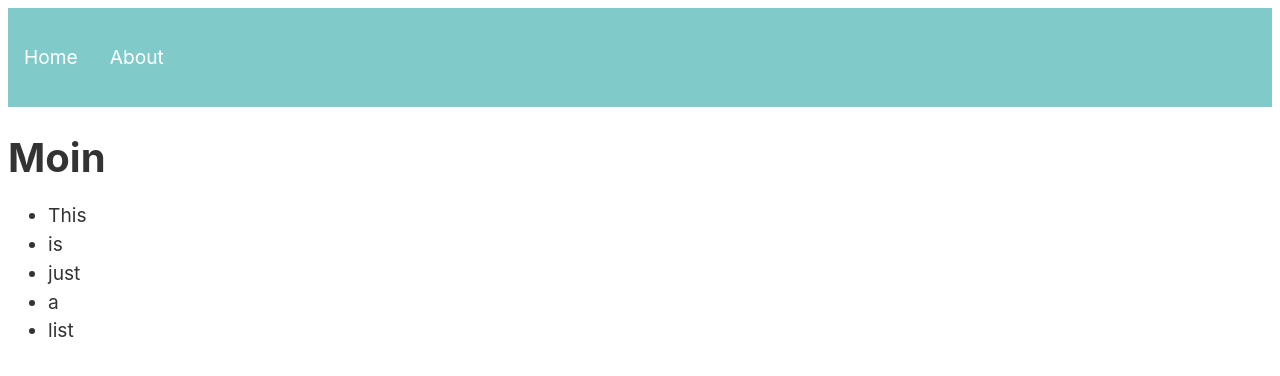
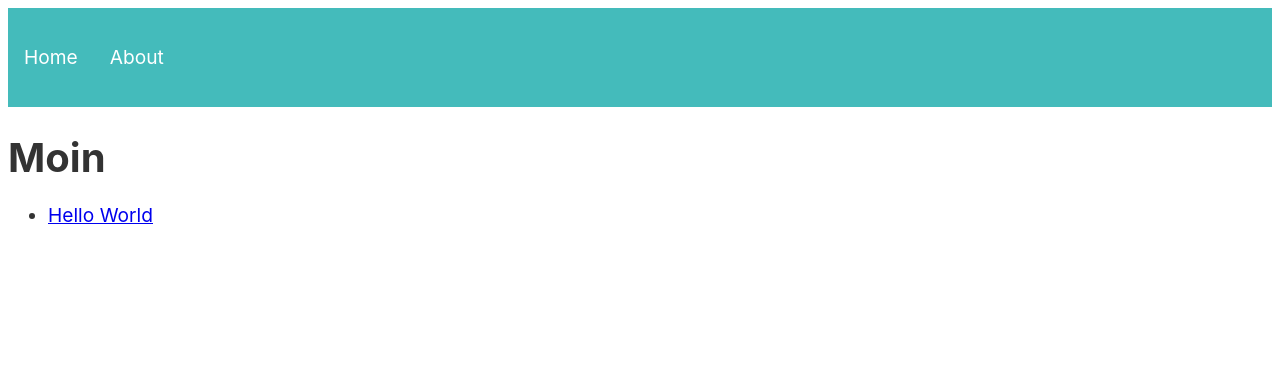
Before and after one commit to tolik518/nextjs-blog, a Next.js app: page / in a window 1280 px wide. Shown: the top 376 px of the page. Built offline with nearby package versions, Linux system fonts and the light colour scheme.

Commit message:
added subroute for a blog post

```diff
--- a/components/NavBar.js
+++ b/components/NavBar.js
@@ -18,7 +18,7 @@ function NavBar() {
             justify-content: space-between;
             align-items: center;
             padding: 1rem 0;
-            background-color: #81caca;
+            background-color: #4BB;
           }
 
           li {
--- a/pages/index.js
+++ b/pages/index.js
@@ -1,4 +1,5 @@
 import Head from "next/head";
+import Link from "next/link";
 
 function HomePage() {
     return <>
@@ -9,11 +10,9 @@ function HomePage() {
         <main>
             <h1>Moin</h1>
             <ul>
-                <li>This</li>
-                <li>is</li>
-                <li>just</li>
-                <li>a</li>
-                <li>list</li>
+                <li>
+                    <Link href="/posts/hello-world">Hello World</Link>
+                </li>
             </ul>
         </main>
     </>
--- a/styles/globals.css
+++ b/styles/globals.css
@@ -12,13 +12,13 @@ h1 {
     margin-bottom: 1rem;
 }
 
-a {
+nav a {
     color: #ffffff;
     text-decoration: none;
 
 }
 
-a:focus,
-a:hover {
+nav a:focus,
+nav a:hover {
     text-decoration: underline;
 }
```
Also changed, not shown: pages/posts/hello-world.js (added, +21 -0 lines).
